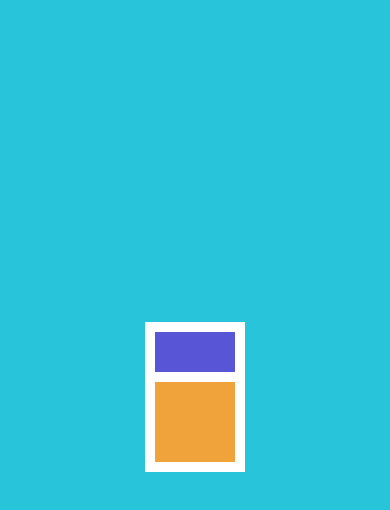
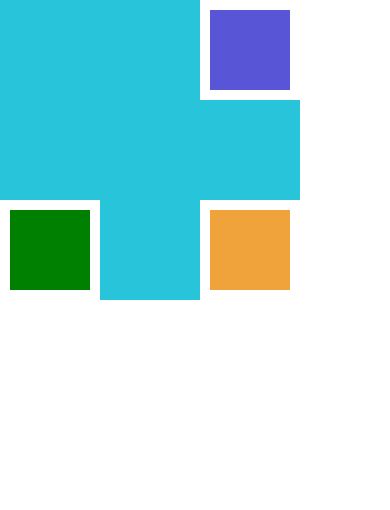
Before and after one commit to pmpeloc/01-counter-app, a React Native app: screen / in a window 390 px wide. Shown: the top 510 px of the page. Built offline with nearby package versions, Linux system fonts and the light colour scheme.

Commit message:
feat: Position absolute added

```diff
--- a/src/screens/PositionScreen.tsx
+++ b/src/screens/PositionScreen.tsx
@@ -6,15 +6,18 @@ export const PositionScreen = () => {
     <View style={styles.container}>
       <View style={styles.cajaMorada} />
       <View style={styles.cajaNaranja} />
+      <View style={styles.cajaVerde} />
     </View>
   );
 };
 
 const styles = StyleSheet.create({
   container: {
-    flex: 1,
-    justifyContent: 'center',
-    alignItems: 'center',
+    // flex: 1,
+    height: 300,
+    width: 300,
+    // justifyContent: 'center',
+    // alignItems: 'center',
     backgroundColor: '#28c4d9',
   },
   cajaMorada: {
@@ -23,6 +26,9 @@ const styles = StyleSheet.create({
     backgroundColor: '#5856d6',
     borderWidth: 10,
     borderColor: 'white',
+    position: 'absolute',
+    top: 0,
+    right: 0,
   },
   cajaNaranja: {
     width: 100,
@@ -30,6 +36,18 @@ const styles = StyleSheet.create({
     backgroundColor: '#f0a23b',
     borderWidth: 10,
     borderColor: 'white',
-    top: -50,
+    position: 'absolute',
+    bottom: 0,
+    right: 0,
+  },
+  cajaVerde: {
+    width: 100,
+    height: 100,
+    backgroundColor: 'green',
+    borderWidth: 10,
+    borderColor: 'white',
+    position: 'absolute',
+    bottom: 0,
+    left: 0,
   },
 });
```
